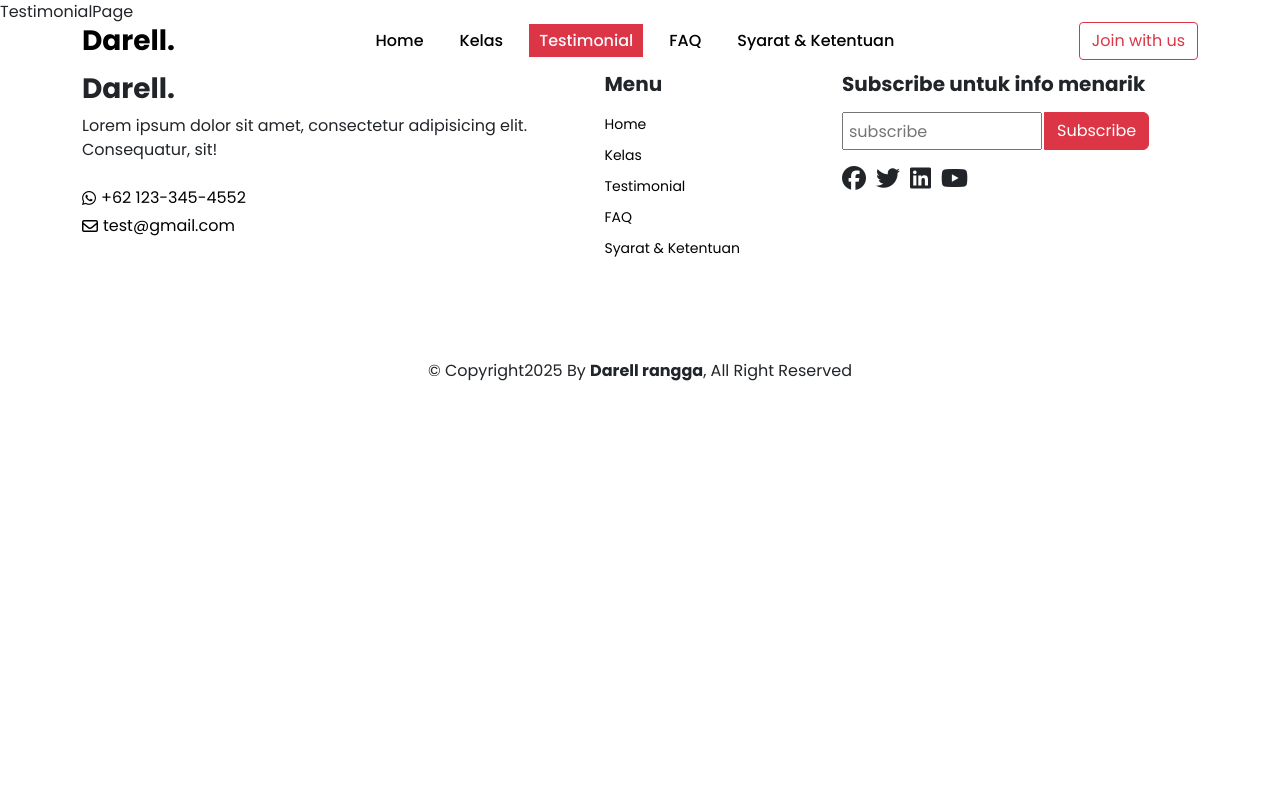
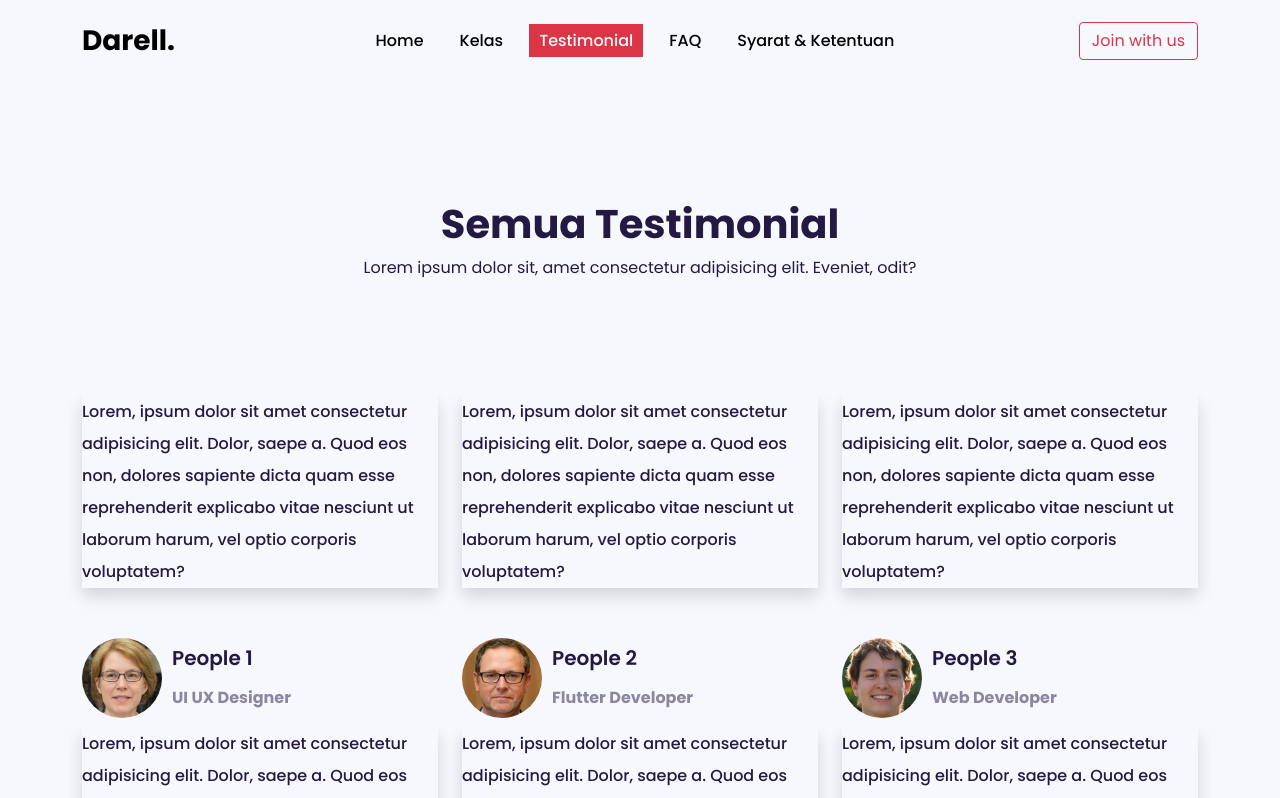
Before and after one commit to Rangga11268/CoursesRel, a React (Vite) app: page /Testimonial in a window 1280 px wide. Shown: the top 798 px of the page. Built offline with nearby package versions, Linux system fonts and the light colour scheme.

Commit message:
Add TestimonialPage component with testimonials display and integrate FAQ component; update SyaratPage and FaqPage components

```diff
--- a/src/pages/FaqPage.jsx
+++ b/src/pages/FaqPage.jsx
@@ -1,3 +1,9 @@
+import FaqComponent from "../components/FaqComponent";
+
 export default function FaqPage() {
-  return <div>FaqPage</div>;
+  return (
+    <div className="pt-5">
+      <FaqComponent />
+    </div>
+  );
 }
--- a/src/pages/SyaratPage.jsx
+++ b/src/pages/SyaratPage.jsx
@@ -1,3 +1,22 @@
+import { Container, Col, Row } from "react-bootstrap";
+import FaqComponent from "../components/FaqComponent";
+
 export default function SyaratPage() {
-  return <div>SyaratPage</div>;
+  return (
+    <div className="syarat-page">
+      <div className="syarat-ketentuan">
+        <Container>
+          <Row>
+            <Col>
+              <h1 className="fw-bold text-center mb-2">Syarat & Ketentuan</h1>
+              <p className="text-center">
+                Lorem ipsum dolor, sit amet consectetur adipisicing elit.
+                Mollitia!
+              </p>
+            </Col>
+          </Row>
+        </Container>
+      </div>
+    </div>
+  );
 }
--- a/src/pages/TestimonialPage.jsx
+++ b/src/pages/TestimonialPage.jsx
@@ -1,3 +1,40 @@
+import { Container, Row, Col } from "react-bootstrap";
+import { testimonial } from "../data";
+import FaqComponent from "../components/FaqComponent";
+
 export default function TestimonialPage() {
-  return <div>TestimonialPage</div>;
+  return (
+    <div className="testimonial-page">
+      <div className="testimonial">
+        <Container>
+          <Row>
+            <Col>
+              <h1 className="fw-bold text-center">Semua Testimonial</h1>
+              <p className="text-center">
+                Lorem ipsum dolor sit, amet consectetur adipisicing elit.
+                Eveniet, odit?
+              </p>
+            </Col>
+          </Row>
+          <Row className="row-cols-lg-3 row-cols-1">
+            {testimonial.map((swiper) => {
+              return (
+                <Col key={swiper.id} className="swiper">
+                  <p className="desc shadow">{swiper.desc}</p>
+                  <div className="people">
+                    <img src={swiper.image} alt="SwiperImg" />
+                    <div>
+                      <h5 className="mb-3">{swiper.name}</h5>
+                      <p className="m-0 fw-bold">{swiper.skill}</p>
+                    </div>
+                  </div>
+                </Col>
+              );
+            })}
+          </Row>
+        </Container>
+      </div>
+      <FaqComponent />
+    </div>
+  );
 }
```
Also changed, not shown: src/dist/css/main.css.
